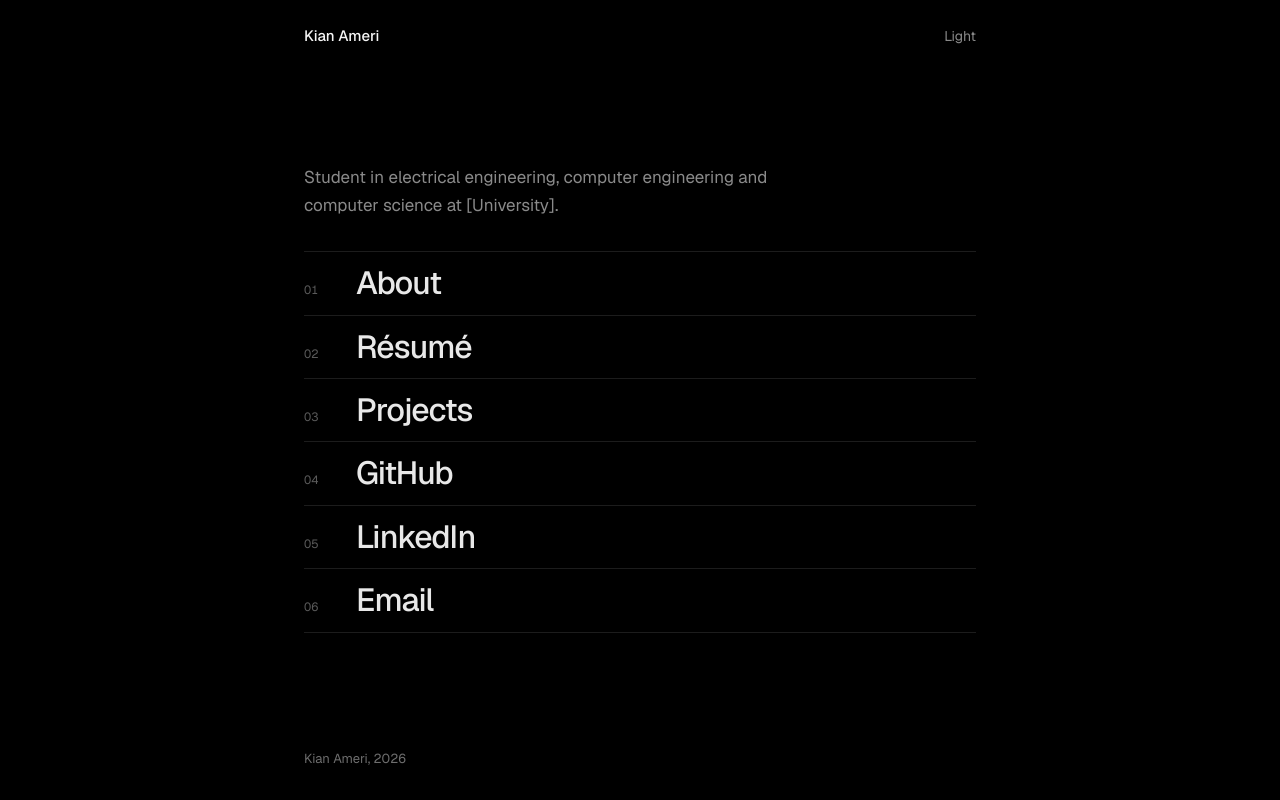
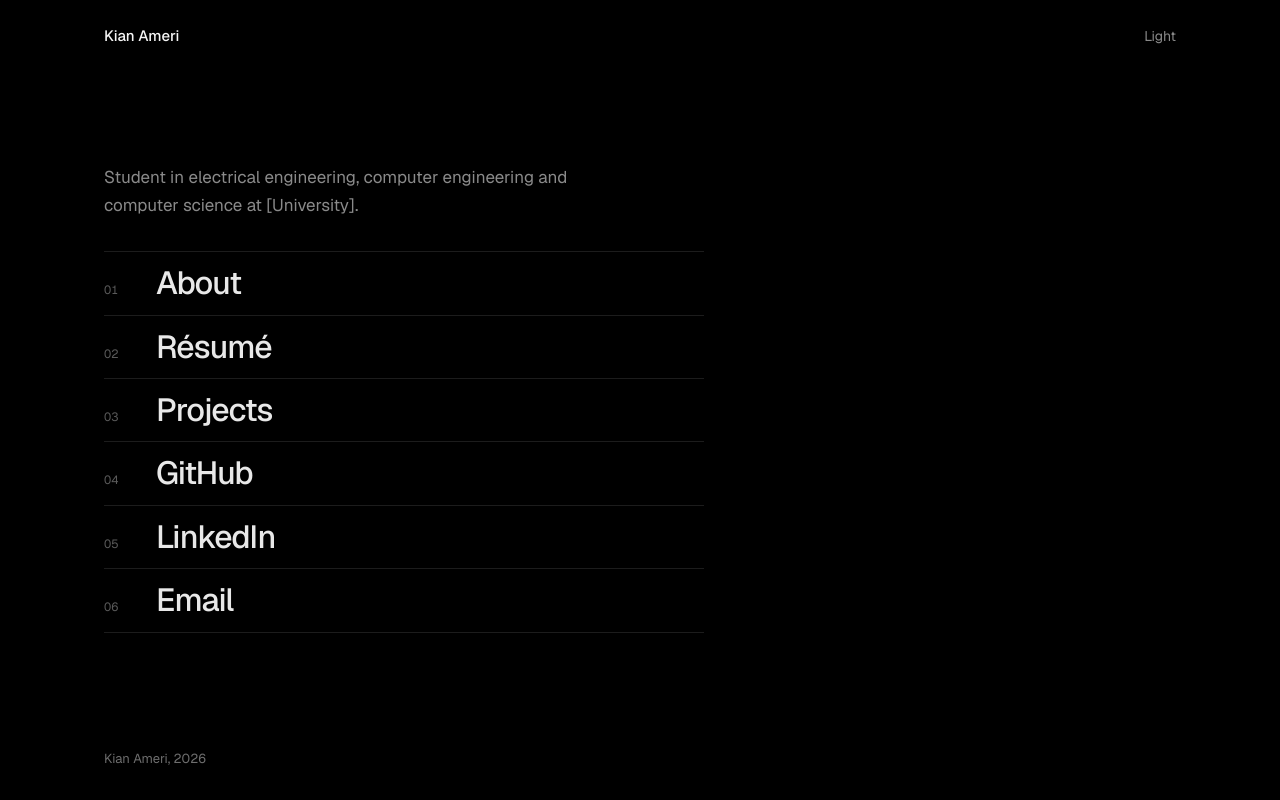
Before and after one commit to kian-ameri/Portfolio, a Next.js app: page / in a window 1280 px wide. Built offline with nearby package versions, Linux system fonts and the light colour scheme.

Commit message:
Switch home page to left-aligned layout and add styled 404 page

```diff
--- a/src/app/layout.tsx
+++ b/src/app/layout.tsx
@@ -41,7 +41,7 @@ export default function RootLayout({ children }: LayoutProps<"/">) {
         <script dangerouslySetInnerHTML={{ __html: themeScript }} />
       </head>
       <body className="min-h-full font-sans">
-        <div className="mx-auto flex min-h-dvh w-full max-w-[720px] flex-col px-6">
+        <div className="mx-auto flex min-h-dvh w-full max-w-[1120px] flex-col px-6">
           <header className="flex min-h-18 flex-none items-center justify-between animate-fade-in motion-reduce:animate-none">
             <Link href="/" className="text-[15px] font-medium">
               {site.name}
--- /dev/null
+++ b/src/app/not-found.tsx
@@ -0,0 +1,21 @@
+import type { Metadata } from "next";
+import { Directory } from "@/components/directory";
+
+export const metadata: Metadata = {
+  title: "Page not found",
+};
+
+// Shown for any address that doesn't exist, styled like the home page.
+export default function NotFound() {
+  return (
+    <main className="flex w-full max-w-[600px] flex-1 flex-col justify-center">
+      <p
+        className="mb-8 max-w-[520px] text-[17px] leading-relaxed text-muted animate-fade-in motion-reduce:animate-none"
+        style={{ animationDelay: "80ms" }}
+      >
+        This page doesn’t exist yet.
+      </p>
+      <Directory links={[{ label: "Home", href: "/" }]} />
+    </main>
+  );
+}
--- a/src/app/page.tsx
+++ b/src/app/page.tsx
@@ -2,8 +2,10 @@ import { Directory } from "@/components/directory";
 import { directory, site } from "@/content/site";
 
 export default function Home() {
+  // The header and footer span the full frame; the intro and list stay in a
+  // narrower column on the left.
   return (
-    <main className="flex flex-1 flex-col justify-center">
+    <main className="flex w-full max-w-[600px] flex-1 flex-col justify-center">
       <p
         className="mb-8 max-w-[520px] text-[17px] leading-relaxed text-muted animate-fade-in motion-reduce:animate-none"
         style={{ animationDelay: "80ms" }}
```
